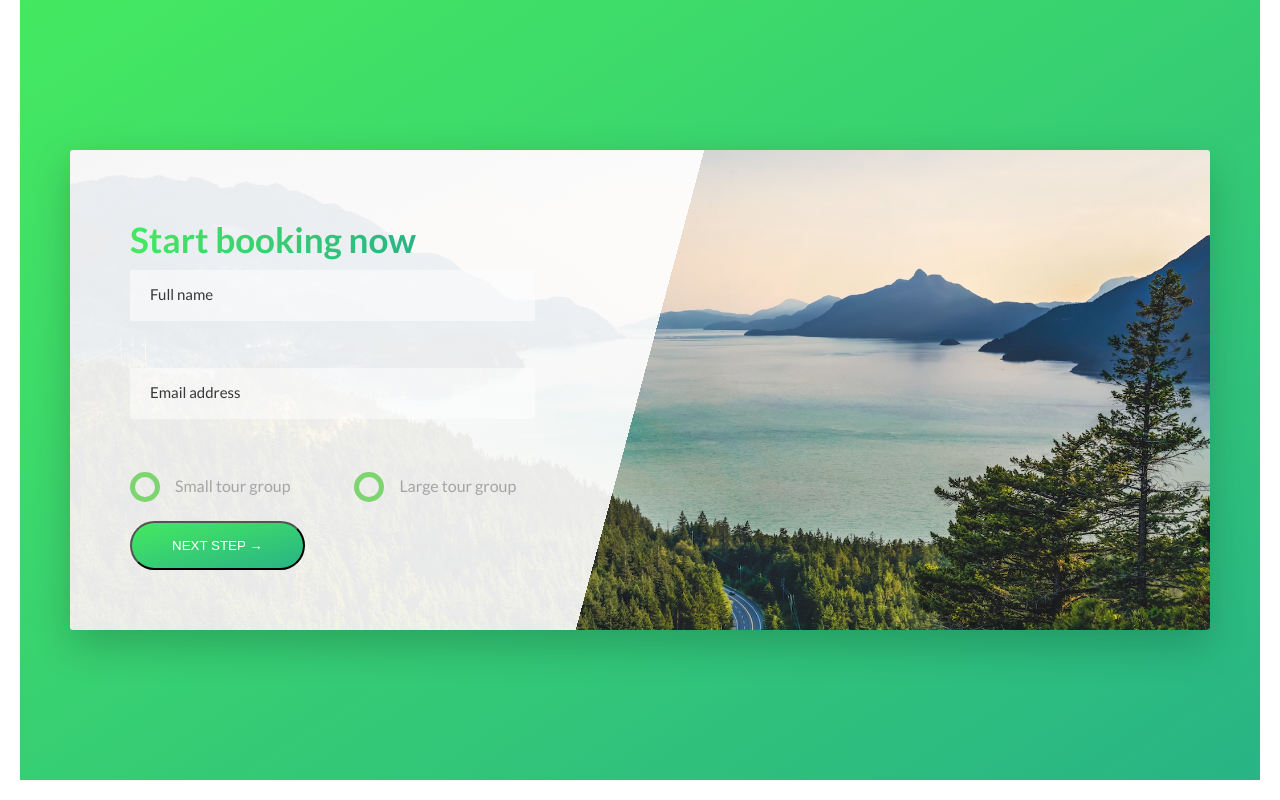
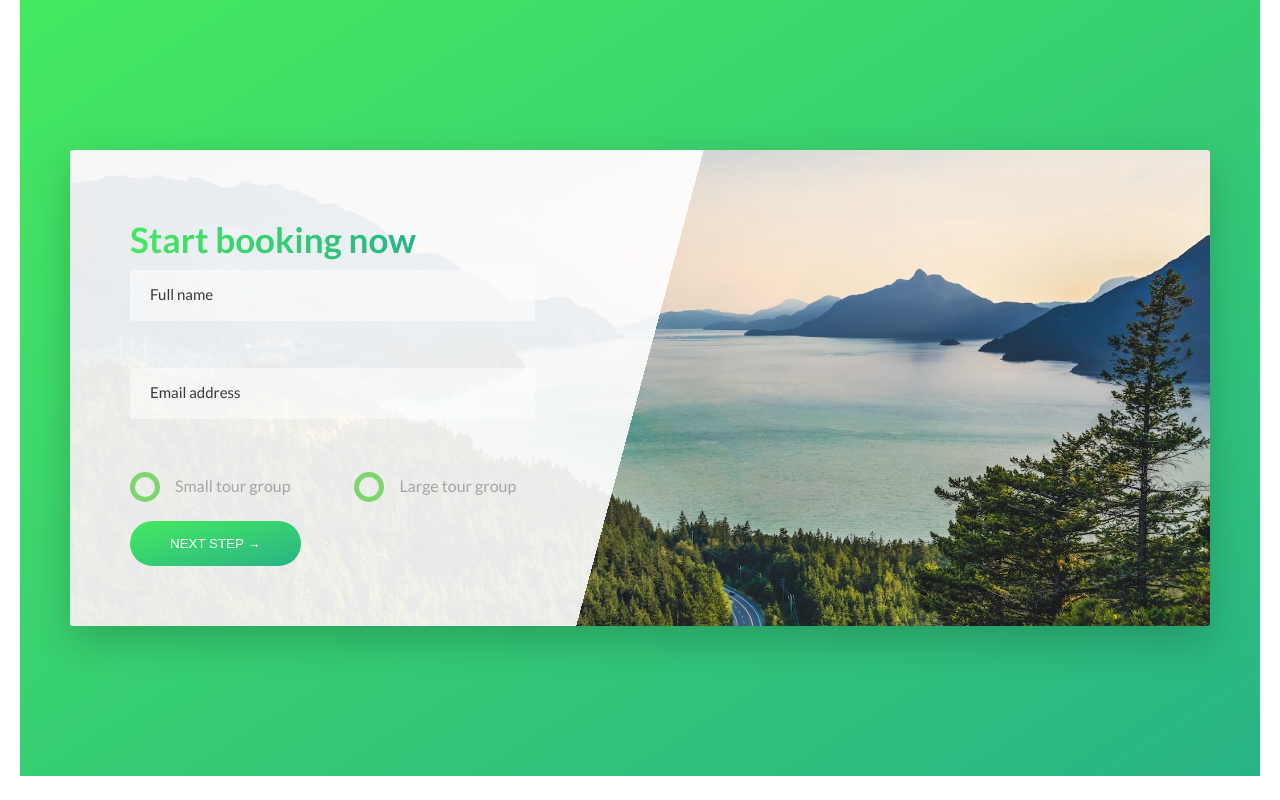
Before and after one commit to dawit2123/Advanced-CSS-and-SASS-projects, a website: page Natours/index.html in a window 1280 px wide. Shown: the part 4220-5020 px from the top of the page. Drawn offline with Linux system fonts and the light colour scheme.

Commit message:
cases related to the next step button fixed

```diff
--- a/Natours/index.html
+++ b/Natours/index.html
@@ -352,7 +352,9 @@
                 </div>
 
                 <div class="form__group">
-                  <button class="btn btn--green">Next step &rarr;</button>
+                  <button class="btn btn--green btn-next-step">
+                    Next step &rarr;
+                  </button>
                 </div>
               </form>
             </div>
--- a/Natours/sass/components/_button.scss
+++ b/Natours/sass/components/_button.scss
@@ -5,6 +5,7 @@
     text-decoration: none;
     padding: 1.5rem 4rem;
     border-radius: 10rem;
+    border: none;
     text-transform: uppercase;
     transition: all 0.7s;
     position: relative;
```
Also changed, not shown: Natours/css/style.css, 1 other file.
